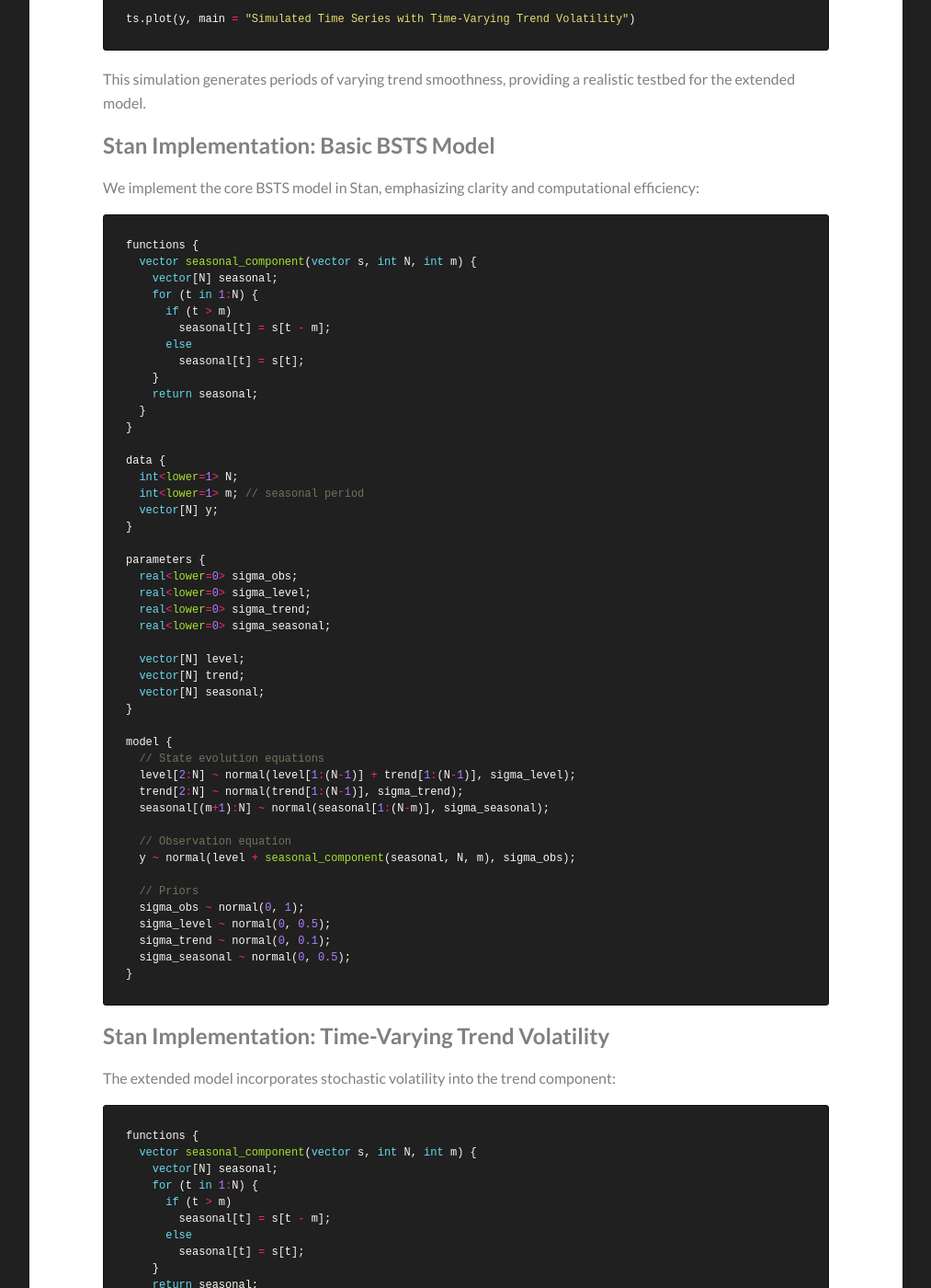
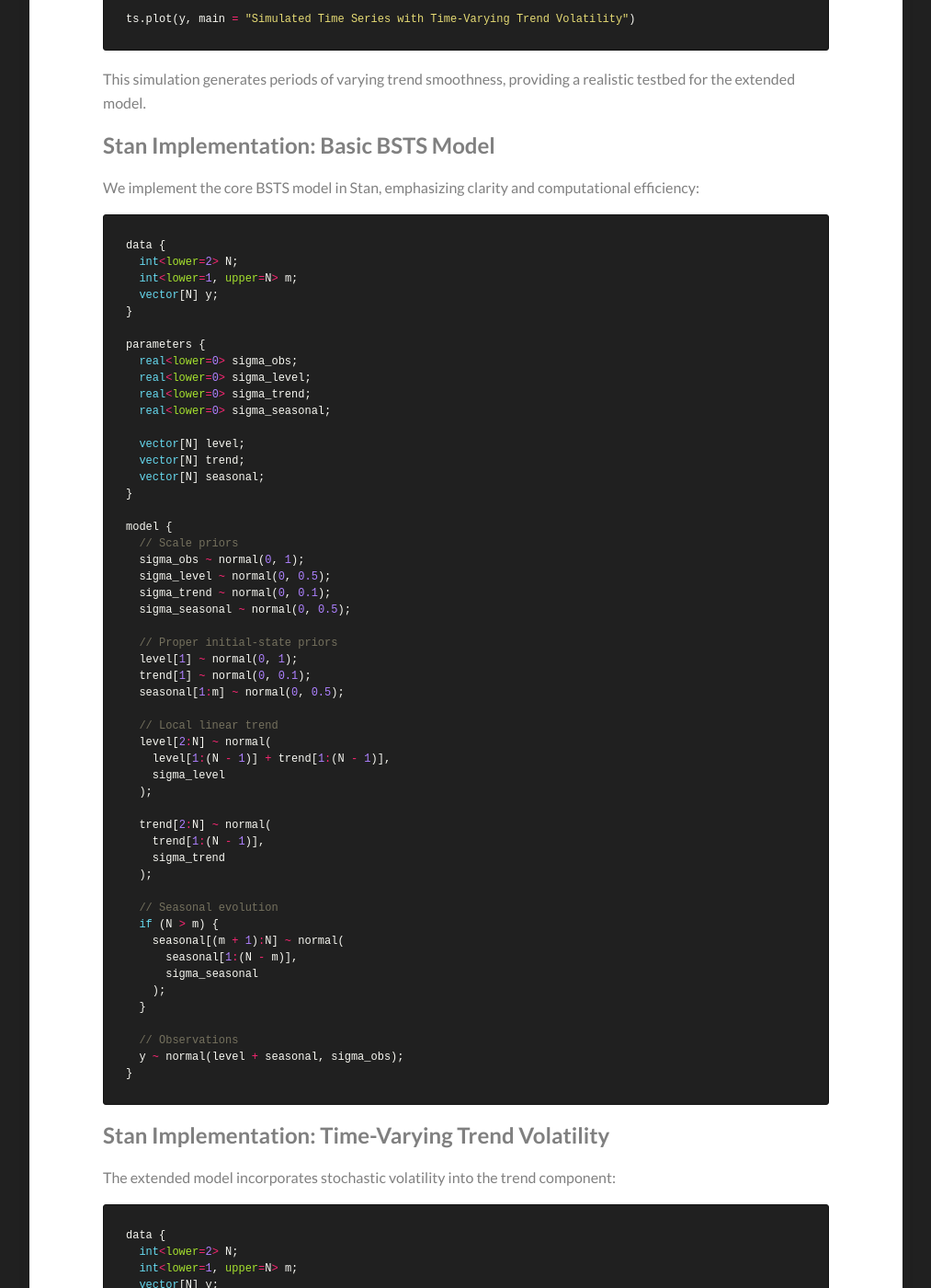
Before and after one commit to Kamran-Afzali/Kamran-Afzali.github.io, a Jekyll site: the page built from _posts/2026-10-23-STAN_BSTS.md, in a window 1280 px wide and 1400 px high, scrolled down 3518 px. Shown: the whole window at 92% size, without its empty margins (133-1146 px from the left). Built offline with Jekyll 4.4.1, drawn with Linux system fonts in a browser that asks for light colours; formulas are drawn with MathJax 3; some of the changed text lies outside the part shown.

Commit message:
Update 2026-10-23-STAN_BSTS.md

````diff
--- a/_posts/2026-10-23-STAN_BSTS.md
+++ b/_posts/2026-10-23-STAN_BSTS.md
@@ -126,22 +126,9 @@ This simulation generates periods of varying trend smoothness, providing a reali
 We implement the core BSTS model in Stan, emphasizing clarity and computational efficiency:
 
 ```stan
-functions {
-  vector seasonal_component(vector s, int N, int m) {
-    vector[N] seasonal;
-    for (t in 1:N) {
-      if (t > m)
-        seasonal[t] = s[t - m];
-      else
-        seasonal[t] = s[t];
-    }
-    return seasonal;
-  }
-}
-
 data {
-  int<lower=1> N;
-  int<lower=1> m; // seasonal period
+  int<lower=2> N;
+  int<lower=1, upper=N> m;
   vector[N] y;
 }
 
@@ -157,19 +144,38 @@ parameters {
 }
 
 model {
-  // State evolution equations
-  level[2:N] ~ normal(level[1:(N-1)] + trend[1:(N-1)], sigma_level);
-  trend[2:N] ~ normal(trend[1:(N-1)], sigma_trend);
-  seasonal[(m+1):N] ~ normal(seasonal[1:(N-m)], sigma_seasonal);
-
-  // Observation equation
-  y ~ normal(level + seasonal_component(seasonal, N, m), sigma_obs);
-
-  // Priors
+  // Scale priors
   sigma_obs ~ normal(0, 1);
   sigma_level ~ normal(0, 0.5);
   sigma_trend ~ normal(0, 0.1);
   sigma_seasonal ~ normal(0, 0.5);
+
+  // Proper initial-state priors
+  level[1] ~ normal(0, 1);
+  trend[1] ~ normal(0, 0.1);
+  seasonal[1:m] ~ normal(0, 0.5);
+
+  // Local linear trend
+  level[2:N] ~ normal(
+    level[1:(N - 1)] + trend[1:(N - 1)],
+    sigma_level
+  );
+
+  trend[2:N] ~ normal(
+    trend[1:(N - 1)],
+    sigma_trend
+  );
+
+  // Seasonal evolution
+  if (N > m) {
+    seasonal[(m + 1):N] ~ normal(
+      seasonal[1:(N - m)],
+      sigma_seasonal
+    );
+  }
+
+  // Observations
+  y ~ normal(level + seasonal, sigma_obs);
 }
 ```
 
@@ -178,22 +184,9 @@ model {
 The extended model incorporates stochastic volatility into the trend component:
 
 ```stan
-functions {
-  vector seasonal_component(vector s, int N, int m) {
-    vector[N] seasonal;
-    for (t in 1:N) {
-      if (t > m)
-        seasonal[t] = s[t - m];
-      else
-        seasonal[t] = s[t];
-    }
-    return seasonal;
-  }
-}
-
 data {
-  int<lower=1> N;
-  int<lower=1> m;
+  int<lower=2> N;
+  int<lower=1, upper=N> m;
   vector[N] y;
 }
 
@@ -205,28 +198,46 @@ parameters {
   vector[N] level;
   vector[N] trend;
   vector[N] seasonal;
-  vector[N] h; // log variance of trend innovation
+  vector[N] h;  // log variance of trend innovations
 }
 
 model {
-  // Priors
+  // Scale priors
   sigma_obs ~ normal(0, 1);
   sigma_level ~ normal(0, 0.5);
   sigma_h ~ normal(0, 0.2);
-  h[1] ~ normal(log(0.05^2), 0.1);
 
-  // Seasonal component evolution
-  seasonal[(m+1):N] ~ normal(seasonal[1:(N-m)], 0.5);
+  // Initial-state priors
+  level[1] ~ normal(0, 1);
+  trend[1] ~ normal(0, 0.1);
+  seasonal[1:m] ~ normal(0, 0.5);
+  h[1] ~ normal(2 * log(0.05), 0.1);
 
-  // Latent state processes
-  for (t in 2:N) {
-    h[t] ~ normal(h[t-1], sigma_h);
-    trend[t] ~ normal(trend[t-1], exp(0.5 * h[t]));
-    level[t] ~ normal(level[t-1] + trend[t-1], sigma_level);
+  // Seasonal-position random walks
+  if (N > m) {
+    seasonal[(m + 1):N] ~ normal(
+      seasonal[1:(N - m)],
+      0.5
+    );
   }
 
-  // Observation equation
-  y ~ normal(level + seasonal_component(seasonal, N, m), sigma_obs);
+  // Log variance, slope, and level evolution
+  for (t in 2:N) {
+    h[t] ~ normal(h[t - 1], sigma_h);
+
+    trend[t] ~ normal(
+      trend[t - 1],
+      exp(0.5 * h[t])
+    );
+
+    level[t] ~ normal(
+      level[t - 1] + trend[t - 1],
+      sigma_level
+    );
+  }
+
+  // Contemporaneous observation equation
+  y ~ normal(level + seasonal, sigma_obs);
 }
 ```
 
````
